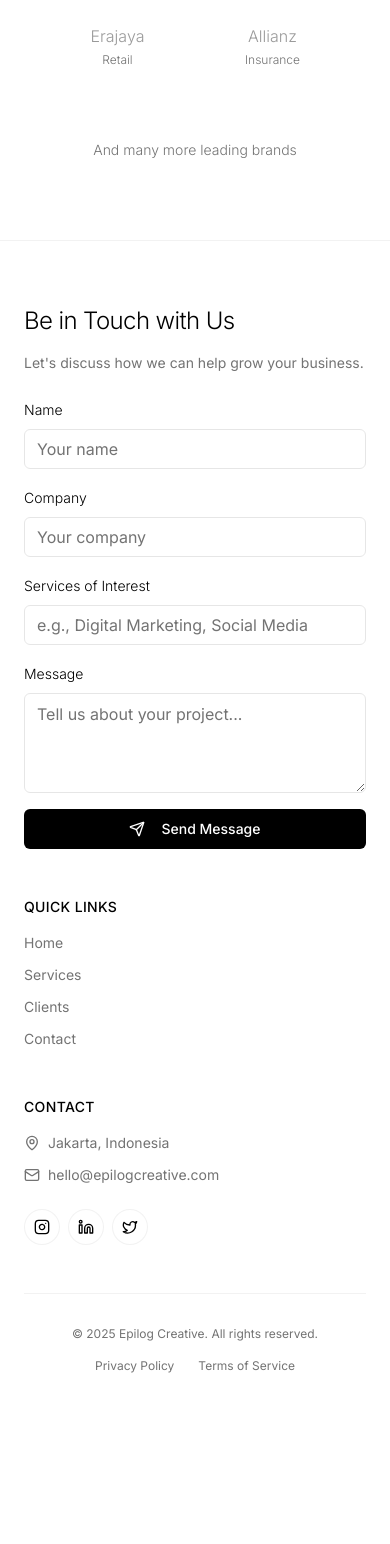
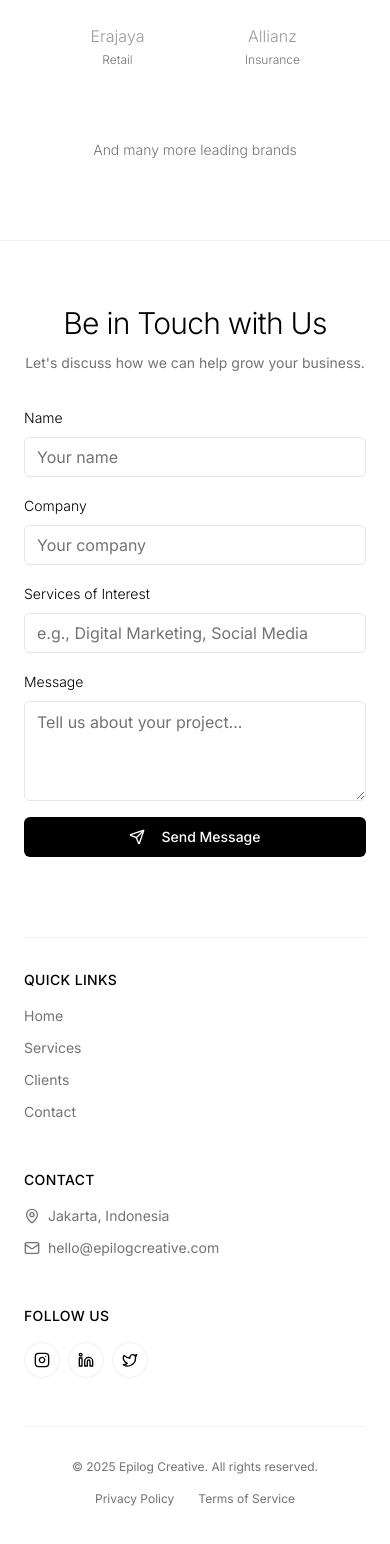
Before and after one commit to abimangku/chat-epilog-spark, a React (Vite) app: page / in a window 390 px wide. Shown: the part 6433-7977 px from the top of the page. Before the commit the page ends 7871 px from the top, so only its background shows below. Built offline with nearby package versions, Linux system fonts and the light colour scheme; the HTML template or start-up script is replaced by a standard one.

Commit message:
Refactor: Improve footer layout

```diff
--- a/src/components/Footer.tsx
+++ b/src/components/Footer.tsx
@@ -35,15 +35,17 @@ const Footer = () => {
   return (
     <footer id="contact" className="relative border-t border-border/50 bg-background">
       <div className="container mx-auto px-6 py-16 md:px-8 lg:px-12">
-        <div className="grid gap-12 md:grid-cols-2 lg:grid-cols-4">
-          {/* Contact Form Section */}
-          <div className="relative lg:col-span-2">
-            <h2 className="mb-4 text-2xl md:text-3xl font-light tracking-tight">
+        {/* Contact Form Section - Centered */}
+        <div className="mx-auto max-w-2xl mb-20">
+          <div className="text-center mb-8">
+            <h2 className="mb-3 text-3xl md:text-4xl font-light tracking-tight">
               Be in Touch with Us
             </h2>
-            <p className="mb-6 text-muted-foreground text-sm">
+            <p className="text-muted-foreground text-sm">
               Let's discuss how we can help grow your business.
             </p>
+          </div>
+
           <form onSubmit={handleSubmit(onSubmit)} className="space-y-4">
             <div className="grid gap-4 md:grid-cols-2">
               <div className="space-y-2">
@@ -105,6 +107,8 @@ const Footer = () => {
           </form>
         </div>
 
+        {/* Info Section - Three Equal Columns */}
+        <div className="grid gap-12 md:grid-cols-3 pt-8 border-t border-border/50">
           {/* Quick Links */}
           <div>
             <h3 className="mb-4 text-sm font-medium tracking-wide uppercase">Quick Links</h3>
@@ -165,9 +169,12 @@ const Footer = () => {
                 hello@epilogcreative.com
               </p>
             </address>
+          </div>
 
           {/* Social Links */}
-            <div className="mt-6 flex gap-2">
+          <div>
+            <h3 className="mb-4 text-sm font-medium tracking-wide uppercase">Follow Us</h3>
+            <div className="flex gap-2">
               <Button
                 variant="outline"
                 size="icon"
```
Lines whose indentation alone changed are shown as unchanged.
